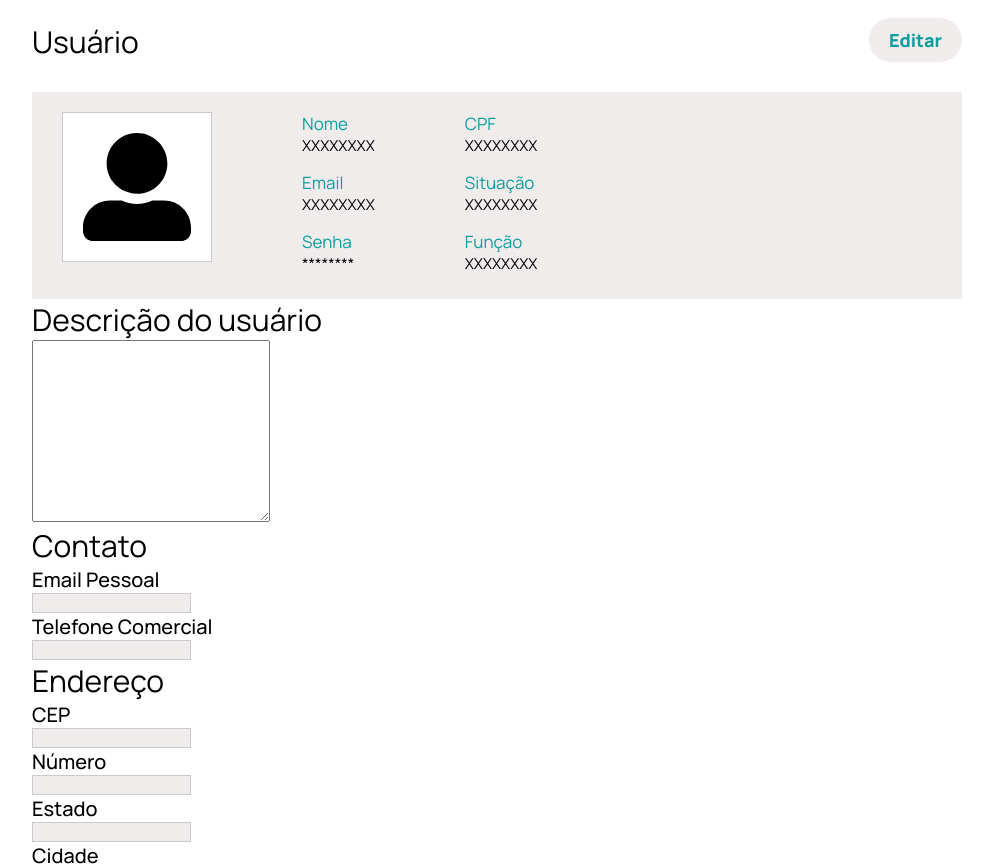
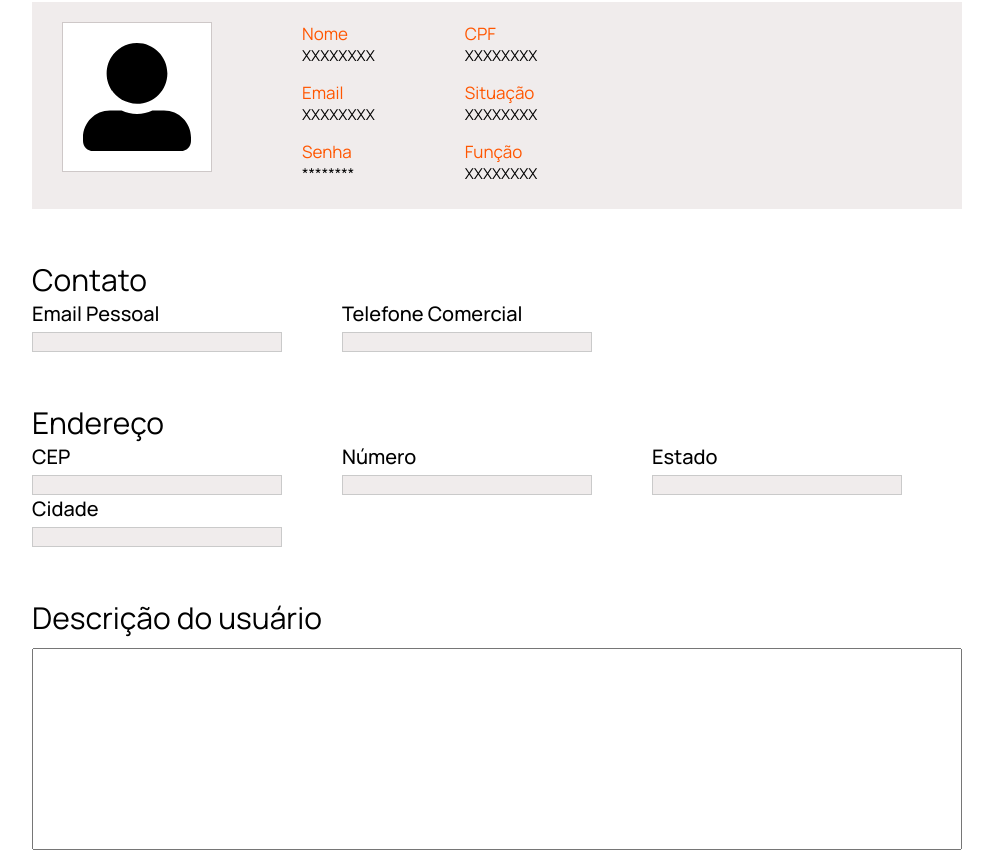
Before and after one commit to NilsonPagnez/easyjob_login, a React (Create React App) app in the folder client/: page /User in a window 1280 px wide. Shown: the part 252-1118 px from the top of the page, without its empty margins (143-1136 px from the left). Built offline with nearby package versions, Linux system fonts and the light colour scheme.

Commit message:
ajuste na área de usuários

```diff
--- a/client/src/App.js
+++ b/client/src/App.js
@@ -8,6 +8,7 @@ import Sobre from './Pages/Sobre/Sobre.jsx';
 import Servicos from './Pages/Servicos/Servicos.jsx';
 import Contato from './Pages/Contato/Contato.jsx';
 import User from './Pages/User/User';
+
 
 function App() {
   return (
--- a/client/src/Pages/Login/LoginForms.jsx
+++ b/client/src/Pages/Login/LoginForms.jsx
@@ -16,10 +16,12 @@ function LoginForms() {
         }).then((response) => {
             console.log(response);
             alert(response.data.msg);
+
             navigate("/User")
 
 
         })
+
     }
     const handleClickRegister = (values) => {
         Axios.post("http://localhost:3001/register", {
@@ -39,6 +41,7 @@ function LoginForms() {
     })
 
     const validationRegister = yup.object().shape({
+        nome: yup.string().min(3, "O nome deve ter ao menos 3 caracteres!").max(40, "O nome deve ter no máximo 40 caracteres!").required("este campo é obrigatório!"),
         email: yup.string().email("Não é um email!").required("este campo é obrigatório!"),
         password: yup.string().min(8, "A senha deve ter 8 caracteres!").required("este campo é obrigatório!"),
         confirmPassword: yup.string().oneOf([yup.ref("password"), null], "As senhas não são iguais!").min(8, "A senha deve ter 8 caracteres!").required("este campo é obrigatório!"),
--- a/client/src/Pages/User/User.css
+++ b/client/src/Pages/User/User.css
@@ -1,13 +1,15 @@
 .userSection {
     width: 75%;
     height: max-content;
-    margin: 200px auto;
+    margin: 110px auto;
     padding: 20px 15px;
     gap: 2%;
 }
 .userSection li input {
     border: 1px solid #cacaca;
     background-color: #f0ecec;
+    margin-top: 5px;
+    width: 250px;
 }
 .userSection .nomeDiv {
     padding-top: 5rem;
@@ -27,7 +29,7 @@
 .userSection .nomeDiv span {
     padding: 1rem 2rem;
     font-size: 1.8rem;
-    color: #0e9e9e;
+    color: var(--main-orange-brand-color);
     background-color: #f0ecec;
     border-radius: 60px;
     font-weight: bold;
@@ -39,7 +41,7 @@
     padding: 1rem 2rem;
     font-size: 1.8rem;
     color: #f0ecec;
-    background-color: hsl(180, 84%, 34%);
+    background-color: var(--main-orange-brand-color);
     border-radius: 60px;
     font-weight: bold;
     cursor: pointer;
@@ -82,7 +84,7 @@
 
 .userSection .userMain ul h3 {
     font-size: 1.7rem;
-    color: #0e9e9e;
+    color: var(--main-orange-brand-color);
     font-weight: 400;
 }
 
@@ -91,3 +93,17 @@
 
     font-weight: 400;
 }
+.endereco ul, .contact ul {
+    display: grid;
+    grid-template-columns: repeat(auto-fill, minmax(260px, 1fr));
+}
+.endereco , .contact, .userDescription  {
+    margin-top: 50px;
+}
+
+.userDescription textarea{
+    resize: none;
+    width: 100%;
+    padding: 10px;
+    margin-top: 10px;
+}
--- a/client/src/Pages/User/User.jsx
+++ b/client/src/Pages/User/User.jsx
@@ -45,10 +45,7 @@ function User() {
 
                 </ul>
             </div>
-            <div className='userDescription'>
-                    <h2>Descrição do usuário</h2>
-                    <textarea name="description" id="" cols="30" rows="10"></textarea>
-            </div>
+
             <div className='contact'>
                 <h2>Contato</h2>
                 <ul>
@@ -83,6 +80,10 @@ function User() {
                     </li>
                 </ul>
             </div>
+            <div className='userDescription'>
+                    <h2>Descrição do usuário</h2>
+                    <textarea name="description" id="" cols="30" rows="10"></textarea>
+            </div>
         </section>
     )
 }
```
Also changed, not shown: client/src/Context/UserContext.jsx (renamed from client/Context/UserContext.jsx), 1 other file (tests, documents, lock files or other folders).
